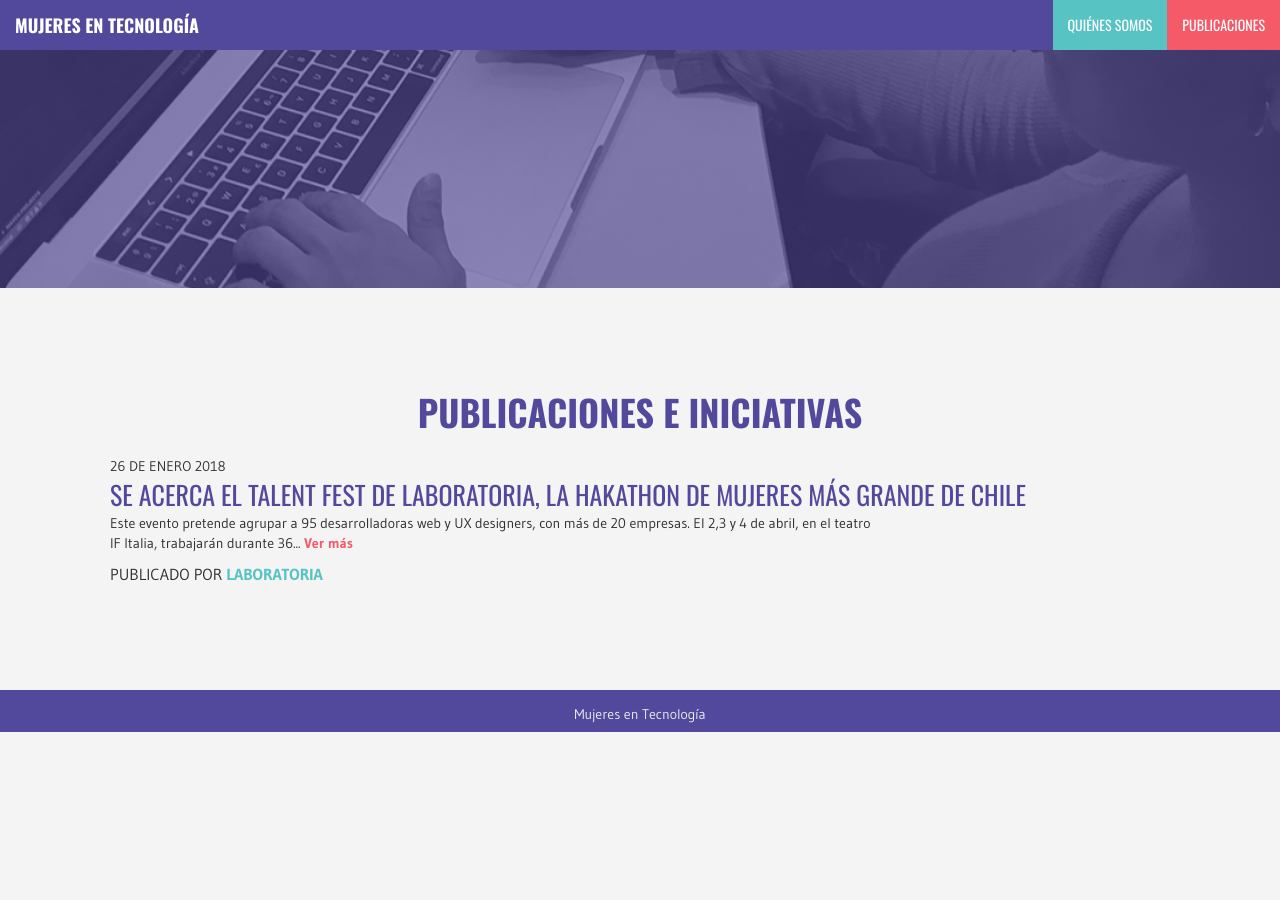
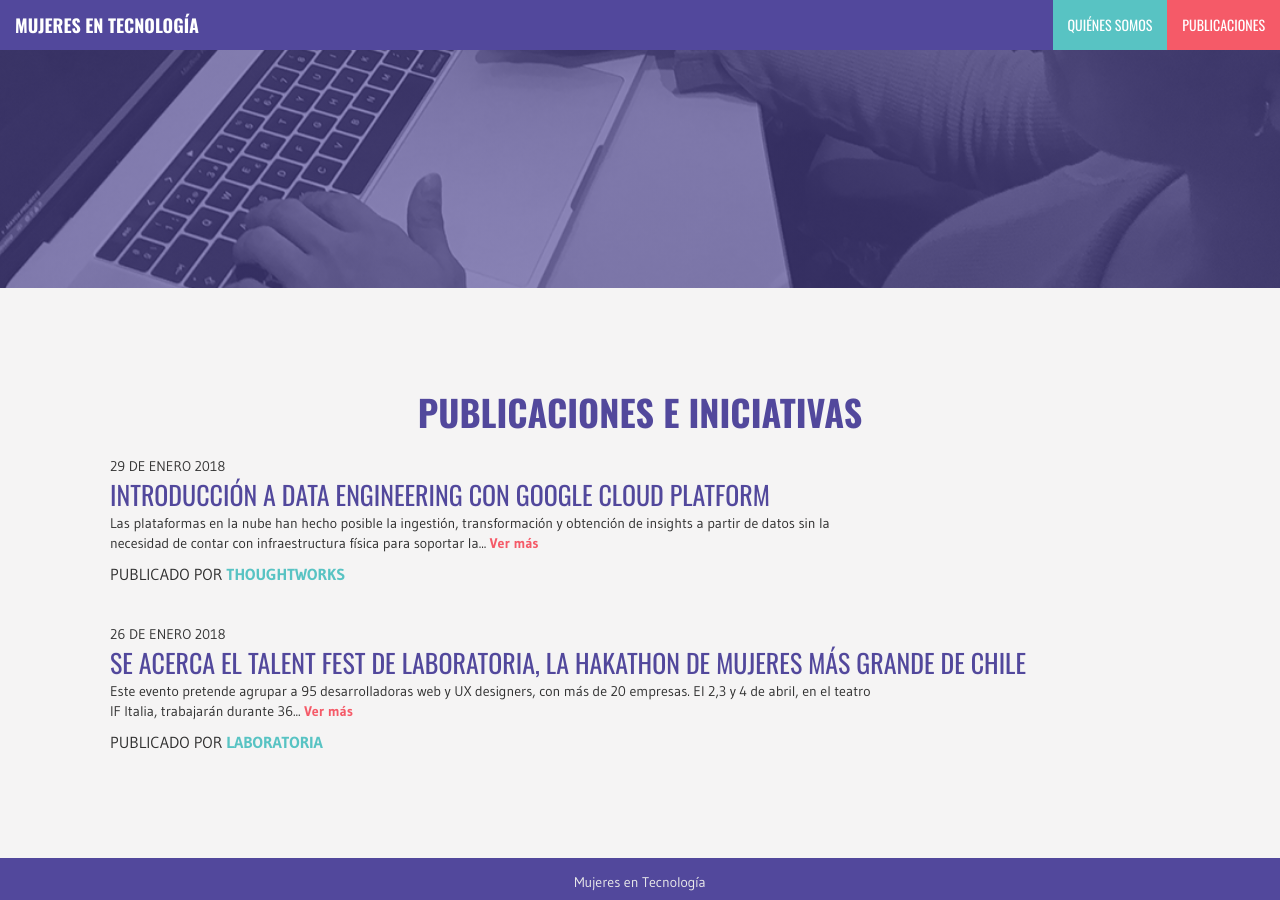
Before and after one commit to mujeresentecnologia/portal, a Jekyll site: the page built from published.md, in a window 1280 px wide and 900 px high, scrolled down 612 px. Built offline with Jekyll 4.4.1, drawn with Linux system fonts in a browser that asks for light colours; before the commit the page ends 1344 px from its top, so only the background shows below that.

Commit message:
[#55] Add post for the Data engineering ThoughtWorks meetup

```diff
--- /dev/null
+++ b/_posts/2018-01-29-data-engineering-thoughtworks.md
@@ -0,0 +1,18 @@
+---
+layout: post
+title: Introducción a Data Engineering con Google Cloud Platform
+organization_id: thoughtworks
+date: 2018-01-29
+permalink: /:title
+---
+![data-engineering-thoughtworks-meetup](https://secure.meetupstatic.com/photos/event/2/4/8/8/highres_467829352.jpeg){:class="met_post_img"}Las plataformas en la nube han hecho posible la ingestión, transformación y obtención de insights a partir de datos sin la necesidad de contar con infraestructura física para soportar la demanda de almacenamiento y procesamiento que frecuentemente requiere el trabajo con fuentes masivas de datos.
+
+Para este fin, Google ha ido generando herramientas que partieron como internas y posteriormente fueron puestas a disposición pública por distintos mecanismos.
+
+En este espacio haremos una introducción a la arquitectura y funcionamiento de Google Cloud Platform, en particular, los componentes de ingeniería y ciencia de datos. Además, haremos un breve demo de algunos componentes de la plataforma.
+<br/>
+<br/>
+<p>Fecha: miércoles, 31 de enero de 2018</p>
+<p>Hora: 19:00 hasta el 21:00</p>
+<p>Lugar: LAUNCH Coworking Sede Holley, General Holley 133, Providencia, Santiago</p>
+<p><a href="https://www.meetup.com/ThoughtWorks-Chile/events/247060374/" target="_blank">INSCRÍBETE AQUÍ</a></p>
--- a/assets/css/post.css
+++ b/assets/css/post.css
@@ -24,6 +24,11 @@
   max-width: 100%;
 }
 
+.met_post_img {
+  max-width: 100%;
+  margin-bottom: 2em;
+}
+
 h1 {
   font-weight: 400;
   text-align: center;
```
